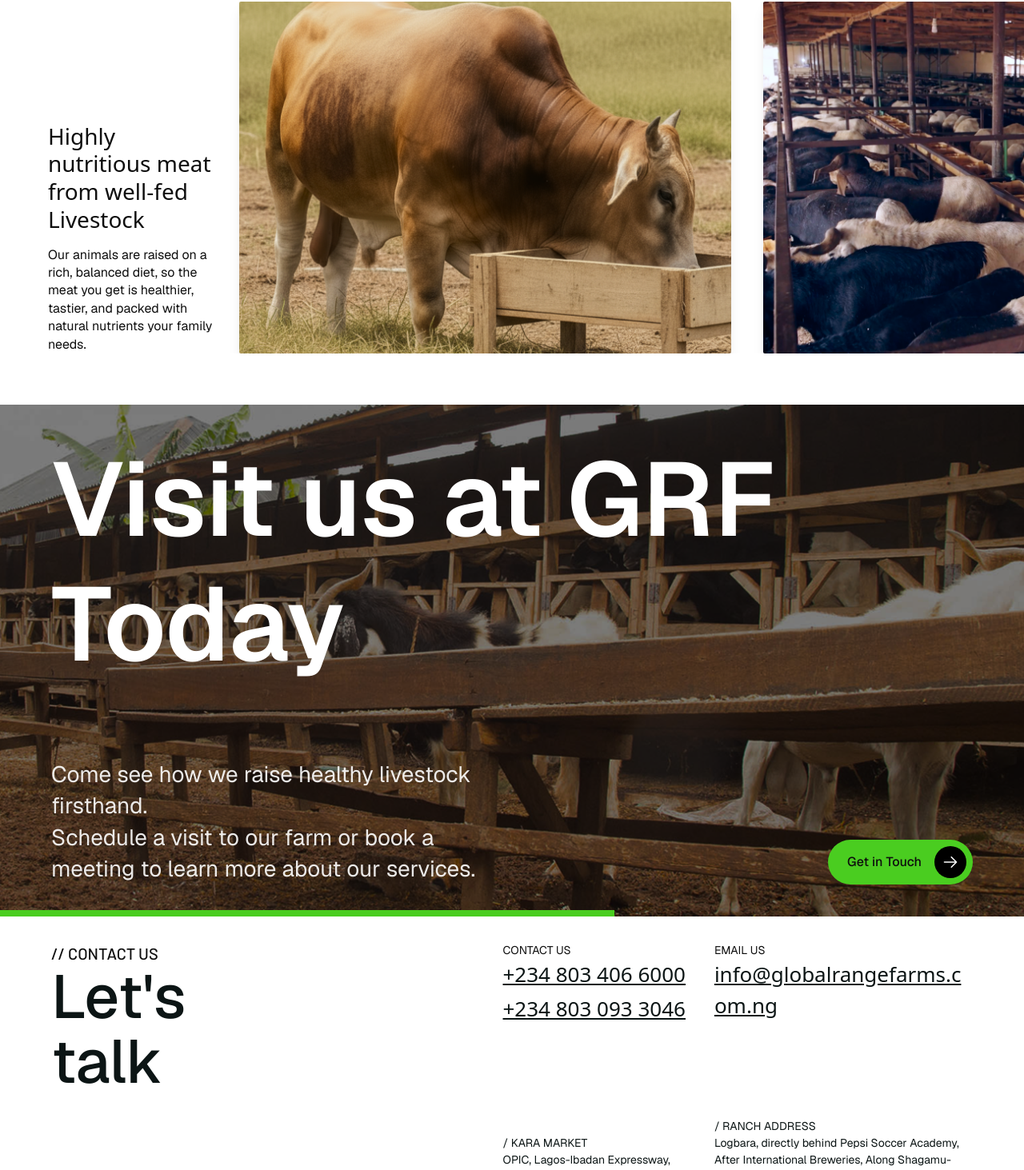
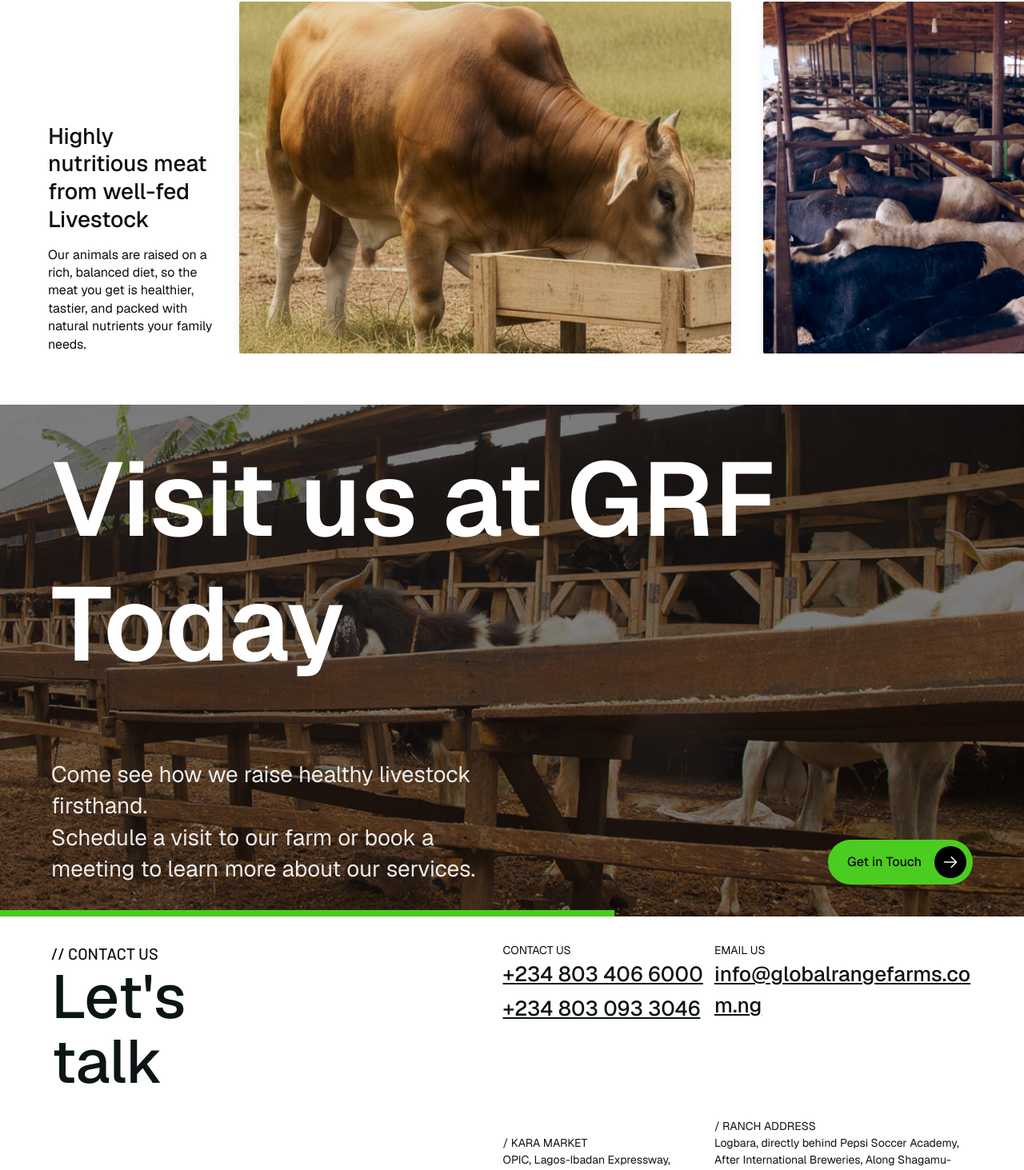
Before and after one commit to Frnweico/Global-Range-Farms, a Next.js app: page /about-us in a window 1280 px wide. Shown: the part 3015-4478 px from the top of the page at 80% size. Built offline with nearby package versions, Linux system fonts and the light colour scheme.

Commit message:
more fixes

```diff
--- a/src/components/about/services.tsx
+++ b/src/components/about/services.tsx
@@ -147,7 +147,7 @@ const ServicesAbout = () => {
                         >
                             {/* Text Content Block */}
                             <div className="w-[25%] flex flex-col gap-4 justify-end h-full">
-                                <h3 className="text-[28px] font-medium leading-[124%] tracking-[-4%] text-white">
+                                <h3 className="text-[28px] font-medium leading-[124%] tracking-[-4%] text-white font-geist">
                                     {service.subTitle}
                                 </h3>
                                 <p className="text-white/70 text-base font-geist leading-[140%] tracking-[-2%]">
--- a/src/components/footer/contact.tsx
+++ b/src/components/footer/contact.tsx
@@ -23,14 +23,14 @@ const ContactUs = () => {
               <div className='flex flex-col gap-1'>
                 <Link
                   href="tel:+2348034066000"
-                  className='text-[#0C1515] font-medium text-lg md:text-[22px] lg:text-[26px] leading-[150%] underline hover:no-underline transition-all'
+                  className='text-[#0C1515] font-medium text-lg md:text-[22px] lg:text-[26px] leading-[150%] underline hover:no-underline transition-all font-geist'
                 >
                   +234 803 406 6000
                 </Link>
                 <Link
                   href="https://wa.link/gobmim"
                   target='_blank'
-                  className='text-[#0C1515] font-medium text-lg md:text-[22px] lg:text-[26px] leading-[150%] underline hover:no-underline transition-all'
+                  className='text-[#0C1515] font-medium text-lg md:text-[22px] lg:text-[26px] leading-[150%] underline hover:no-underline transition-all font-geist'
                 >
                   +234 803 093 3046
                 </Link>
@@ -46,14 +46,14 @@ const ContactUs = () => {
               <p className='text-[#0E0E0E] text-sm   tracking-[-1%] leading-[150%] uppercase font-geist'>EMAIL US</p>
               <Link
                 href="mailto:info@globalrangefarms.com.ng"
-                className='text-[#0C1515] font-medium text-lg md:text-[22px] lg:text-[26px] leading-[150%] underline hover:no-underline transition-all break-all'
+                className='text-[#0C1515] font-medium text-lg md:text-[22px] lg:text-[26px] leading-[150%] underline hover:no-underline transition-all break-all font-geist'
               >
                 info@globalrangefarms.com.ng
               </Link>
             </div>
             <div className='items-end font-geist text-sm leading-[150%] tracking-[-1%] text-[#0C1515]'>
               <p>/ RANCH ADDRESS</p>
-              <p>Logbara, directly behind Pepsi Soccer Academy,<br /> After International Breweries, Along Shagamu-Abeokuta Road.</p>
+              <p>Logbara, directly behind Pepsi Soccer Academy, After International Breweries, Along Shagamu-Abeokuta Road.</p>
             </div>
           </div>
         </div>
@@ -77,10 +77,10 @@ const ContactUs = () => {
                 CONTACT
             </p>
             <div className='flex flex-col gap-1'>
-                <Link href="tel:+2348034066000" className='text-[#0C1515] font-medium text-xl underline leading-[150%] tracking-[-1%]'>
+                <Link href="tel:+2348034066000" className='text-[#0C1515] font-medium text-xl underline leading-[150%] tracking-[-1%] font-geist'>
                     +234 803 4066 000
                 </Link>
-                <Link href="https://wa.link/gobmim" target='_blank' className='text-[#0C1515] font-medium text-xl underline leading-[150%] tracking-[-1%]'>
+                <Link href="https://wa.link/gobmim" target='_blank' className='text-[#0C1515] font-medium text-xl underline leading-[150%] tracking-[-1%] font-geist'>
                     +234 803 093 3046
                 </Link>
             </div>
@@ -91,7 +91,7 @@ const ContactUs = () => {
             <p className='text-[#0E0E0E] text-sm uppercase font-geist tracking-[-1%] opacity-80'>
                 EMAIL US
             </p>
-            <Link href="mailto:info@globalrangefarms.com.ng" className='text-[#0C1515] font-medium text-xl underline leading-[150%] tracking-[-1%] wrap-break'>
+            <Link href="mailto:info@globalrangefarms.com.ng" className='text-[#0C1515] font-medium text-xl underline leading-[150%] tracking-[-1%] wrap-break font-geist'>
                 info@globalrangefarms.com.ng
             </Link>
         </div>
--- a/src/components/footer/footer.tsx
+++ b/src/components/footer/footer.tsx
@@ -21,7 +21,7 @@ const FooterMain = () => {
           <h3 className="text-[32px] font-semibold text-white font-geist">
             Global Range Farms
           </h3>
-          <p className="text-white opacity-90 text-xl md:text-[24px] lg:text-[28px] leading-[142%] tracking-[-2%] font-geist w-full md:w-[70%]">
+          <p className="text-white opacity-90 text-xl md:text-[24px] lg:text-[28px] leading-[142%] tracking-[-2%] font-geist w-full md:w-[75%]">
             Ready to Experience Better Livestock and Reliable Supply with Global Range Farms?
           </p>
 
--- a/src/components/homepage/premium.tsx
+++ b/src/components/homepage/premium.tsx
@@ -42,14 +42,14 @@ const PremiumServices = () => {
 
       <div className="flex flex-col lg:flex-row justify-between lg:items-end gap-10 mb-14 ">
 
-        <div className="flex flex-col lg:w-1/4 font-geist ">
+        <div className="flex flex-col lg:w-[30%] font-geist">
           {premiumData.map((item, index) => (
             <button
               key={index}
               onClick={() => setActiveIndex(index)}
               className={`
                 text-left text-2xl md:text-[32px] leading-[124%] tracking-[-4%] transition-all duration-300
-                pl-6 border-l-2 h-fit cursor-pointer
+                pl-6 border-l-2 pt-2 cursor-pointer
                 ${index === activeIndex
                   ? 'text-[#E2A918] border-[#E2A918]'
                   : 'text-[#CCCCCC] border-white/50 hover:text-[#E2A918] pt-1'
--- a/src/components/homepage/services.tsx
+++ b/src/components/homepage/services.tsx
@@ -146,7 +146,7 @@ const OurServices = () => {
                         >
                             {/* Text Content Block */}
                             <div className="w-[25%] flex flex-col gap-4 justify-end h-full">
-                                <h3 className="text-[28px] font-medium leading-[124%] tracking-[-4%] text-[#0E0E0E]">
+                                <h3 className="text-[28px] font-medium leading-[124%] tracking-[-4%] text-[#0E0E0E] font-geist">
                                     {service.subTitle}
                                 </h3>
                                 <p className="text-[#0E0E0E] text-base font-geist leading-[140%] tracking-[-2%]">
--- a/src/components/ui/MainButton.tsx
+++ b/src/components/ui/MainButton.tsx
@@ -29,7 +29,7 @@ const Button: React.FC<ButtonProps> = ({
     group flex items-center justify-between
     rounded-full
     font-medium text-sm sm:text-base
-    transition-transform active:scale-95 cursor-pointer font-geist
+    transition-transform active:scale-95 cursor-pointer font-geist hover:brightness-90 transition duration-300 ease-in-out
     ${showIcon ? "pl-6 pr-2 py-2 gap-4" : "px-8 py-3"}
   `;
 
```
